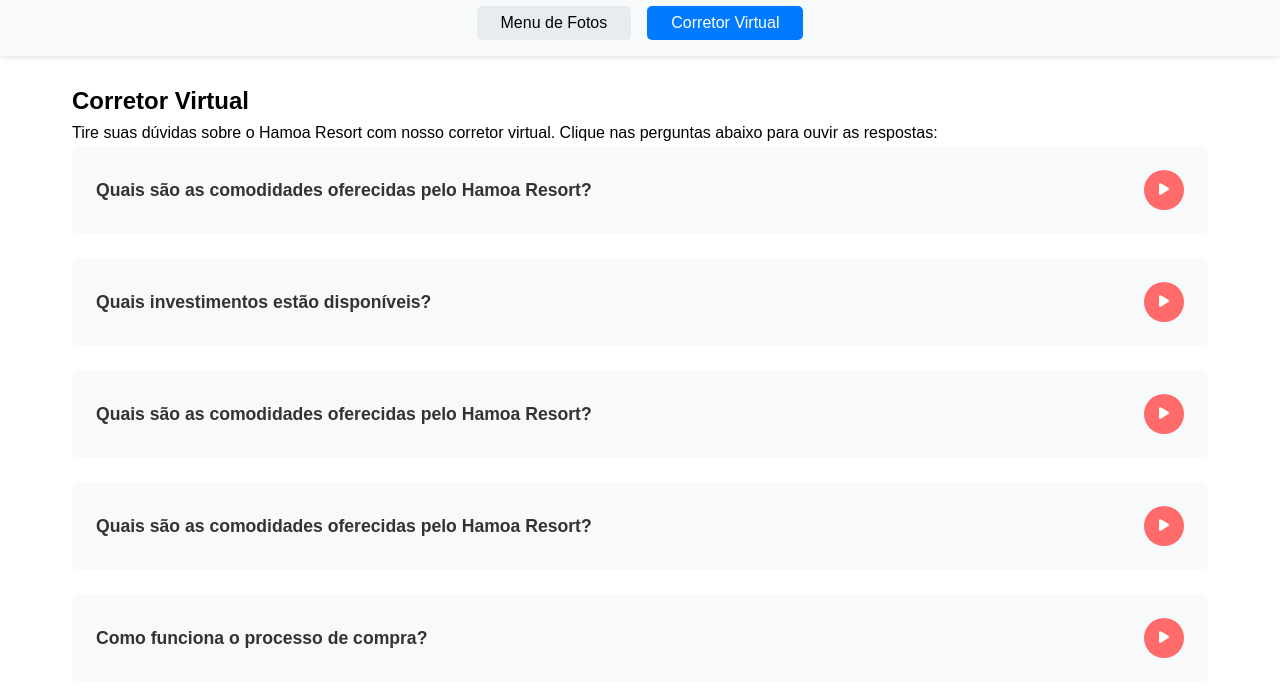
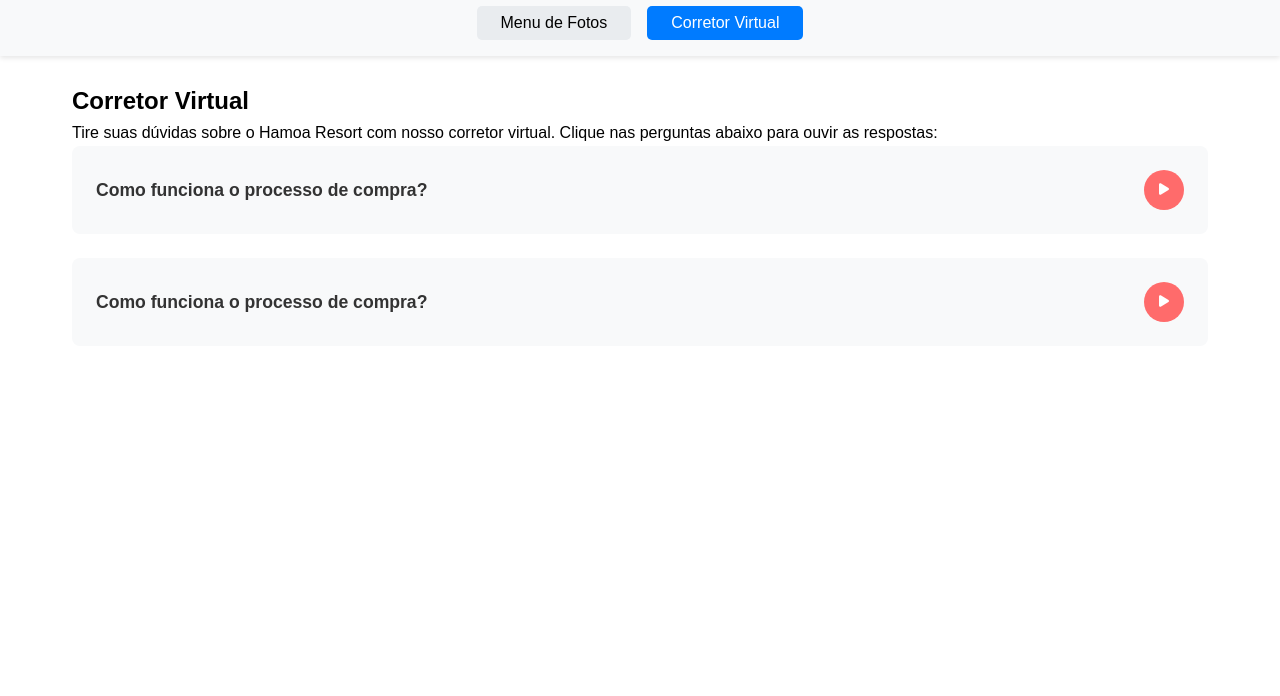
Before and after one commit to Matheusoliveira2397/HamoaResort, a plain HTML site: page saibamais.html in a window 1280 px wide. Both pictures are taken after a click on the button "Corretor Virtual". Shown: the part 70-766 px from the top of the page. Drawn offline with Linux system fonts and the light colour scheme.

Commit message:
feat: atualiza perguntas do corretor virtual

```diff
--- a/saibamais.html
+++ b/saibamais.html
@@ -37,35 +37,8 @@
             <div class="faq-container">
                 <div class="faq-item">
                     <div class="faq-question">
-                        <h3>Quais são as comodidades oferecidas pelo Hamoa Resort?</h3>
+                        <h3>Como funciona o processo de compra?</h3>
                         <button class="play-button" data-audio="r1.wav">
-                            <i class="fas fa-play"></i>
-                        </button>
-                    </div>
-                </div>
-
-                <div class="faq-item">
-                    <div class="faq-question">
-                        <h3>Quais investimentos estão disponíveis?</h3>
-                        <button class="play-button" data-audio="r2.wav">
-                            <i class="fas fa-play"></i>
-                        </button>
-                    </div>
-                </div>
-
-                <div class="faq-item">
-                    <div class="faq-question">
-                        <h3>Quais são as comodidades oferecidas pelo Hamoa Resort?</h3>
-                        <button class="play-button" data-audio="r3.wav">
-                            <i class="fas fa-play"></i>
-                        </button>
-                    </div>
-                </div>
-
-                <div class="faq-item">
-                    <div class="faq-question">
-                        <h3>Quais são as comodidades oferecidas pelo Hamoa Resort?</h3>
-                        <button class="play-button" data-audio="r4.wav">
                             <i class="fas fa-play"></i>
                         </button>
                     </div>
```
